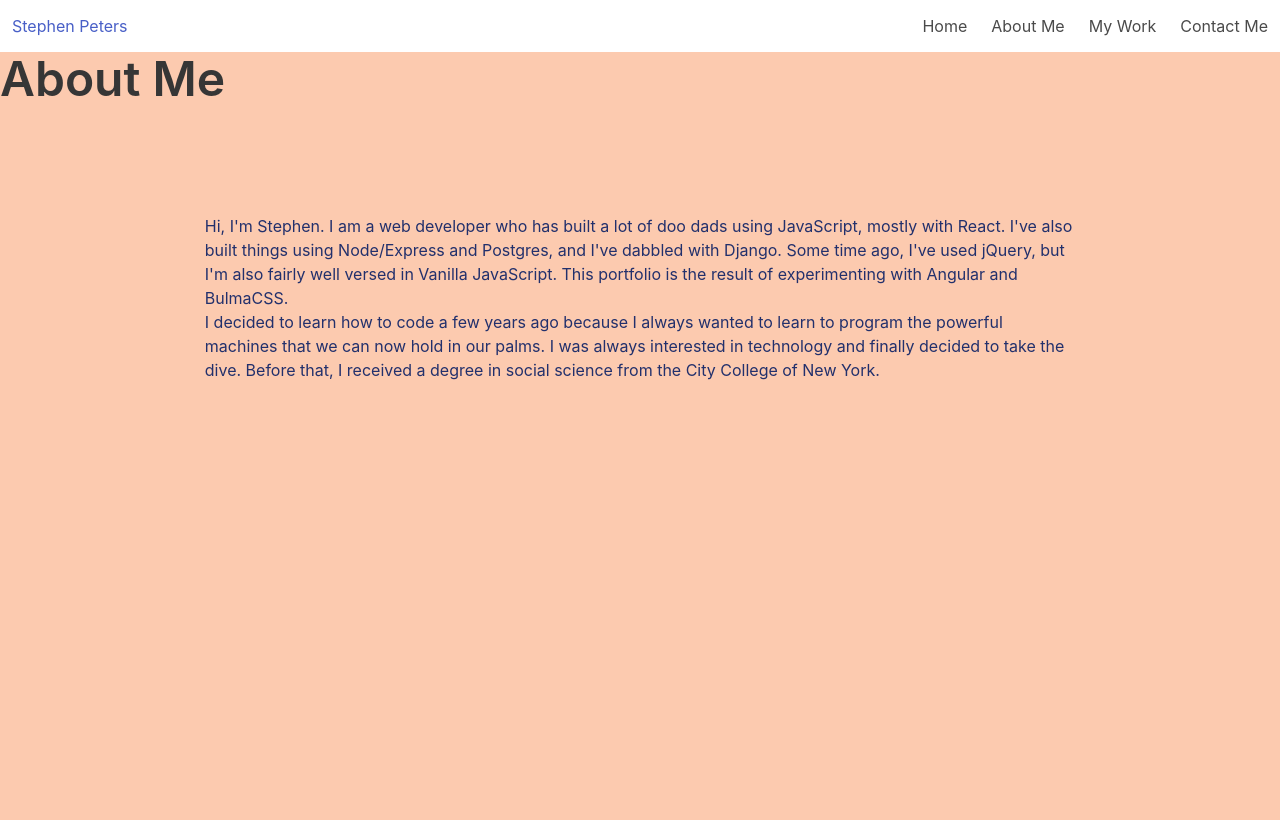
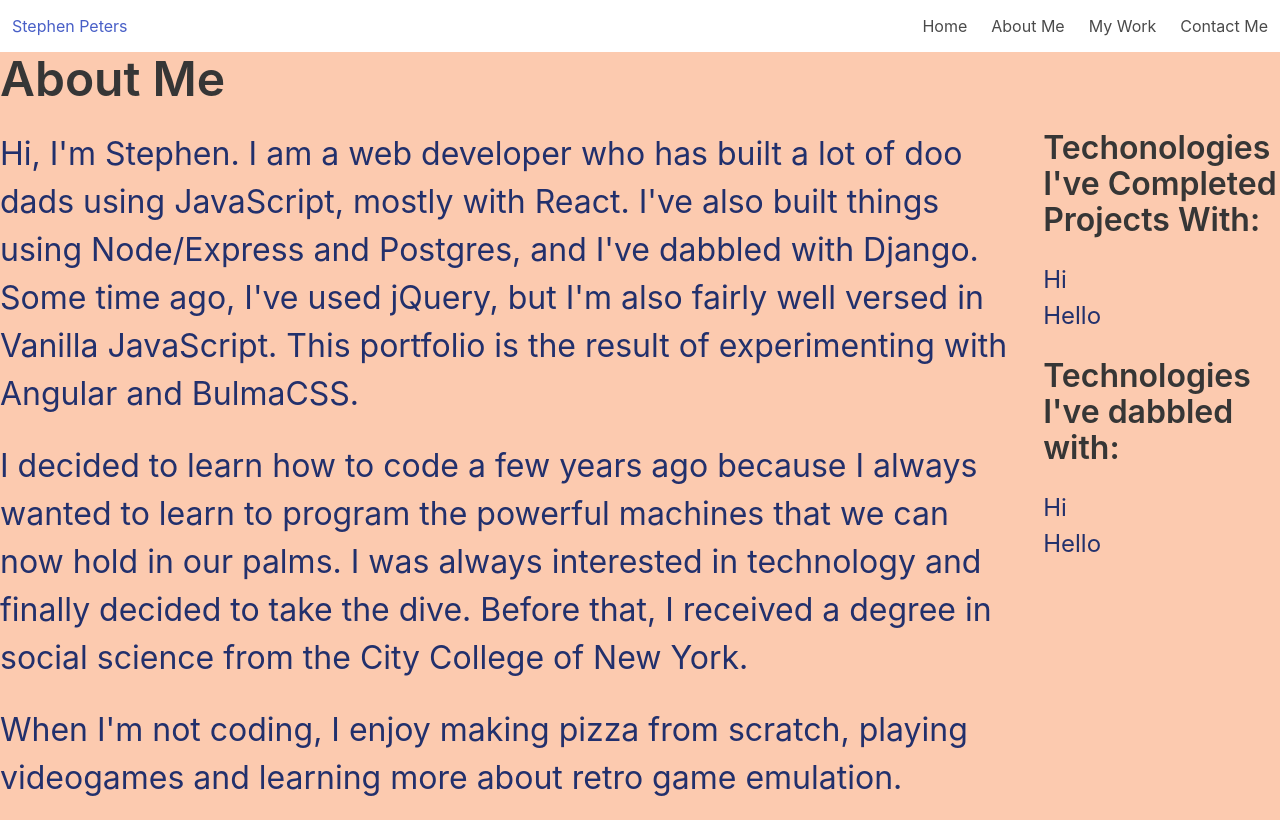
Before and after one commit to stephepush/ngPortfolio, an Angular app: page /about in a window 1280 px wide. Built offline with nearby package versions, Linux system fonts and the light colour scheme.

Commit message:
Adds some more stuff through bulma classes

```diff
--- a/src/app/about-component/about-component.component.html
+++ b/src/app/about-component/about-component.component.html
@@ -1,10 +1,10 @@
 <section id="about" >
     <h1 class="title is-1">About Me</h1>
-    <div class="hero-body tile is-ancestor">
+    <div class="columns">
 
 
-            <main class="column is-three-quarters-desktop is-four-fifths-widescreen is-full-mobile hero-body container">
-                <p>
+            <main class="column is-three-quarters-desktop is-four-fifths-widescreen is-full-mobile container">
+                <p class="is-size-3-fullhd is-size-3-widescreen is-size-3-desktop is-size-4-tablet is-size-4-touch block">
                     Hi, I'm Stephen. I am a web developer who has built a lot of doo dads using JavaScript, mostly with
                     React.
                     I've also built things using Node/Express and Postgres, and I've dabbled with Django. Some time ago,
@@ -12,14 +12,36 @@
                     but I'm also fairly well versed in Vanilla JavaScript. This portfolio is the result of experimenting
                     with Angular and BulmaCSS.
                 </p>
-                <p>
+
+                <p class="is-size-3-fullhd is-size-3-widescreen is-size-3-desktop is-size-4-tablet is-size-4-touch block">
                     I decided to learn how to code a few years ago because I always wanted to learn to
                     program the powerful machines that we can now hold in our palms.
                     I was always interested in technology and finally decided to take the dive. Before that,
                     I received a degree in social science from the City College of New York.
                 </p>
+
+                <p class="is-size-3-fullhd is-size-3-widescreen is-size-3-desktop is-size-4-tablet is-size-4-touch block">
+                    When I'm not coding, I enjoy making pizza from scratch, playing videogames and learning more about retro game emulation.
+                </p>
             </main>
+            <aside class="column is-one-quarter-desktop is-one-fifth-widescreen is-full-mobile container">
+                <h3 class="title is-3">
+                    Techonologies I've Completed Projects With:
+                </h3>
+                <ul>
+                    <li class="is-size-4-fullhd is-size-4-widescreen is-size-4-desktop is-size-5-tablet is-size-5-touch">Hi</li>
+                    <li class="is-size-4-fullhd is-size-4-widescreen is-size-4-desktop is-size-5-tablet is-size-5-touch">Hello</li>
+                </ul>
+                <br>
+                <h3 class="title is-3">
+                    Technologies I've dabbled with:
+                </h3>
 
+                <ul>
+                    <li class="is-size-4-fullhd is-size-4-widescreen is-size-4-desktop is-size-5-tablet is-size-5-touch">Hi</li>
+                    <li class="is-size-4-fullhd is-size-4-widescreen is-size-4-desktop is-size-5-tablet is-size-5-touch">Hello</li>
+                </ul>
+            </aside>
 
     </div>
 
```
